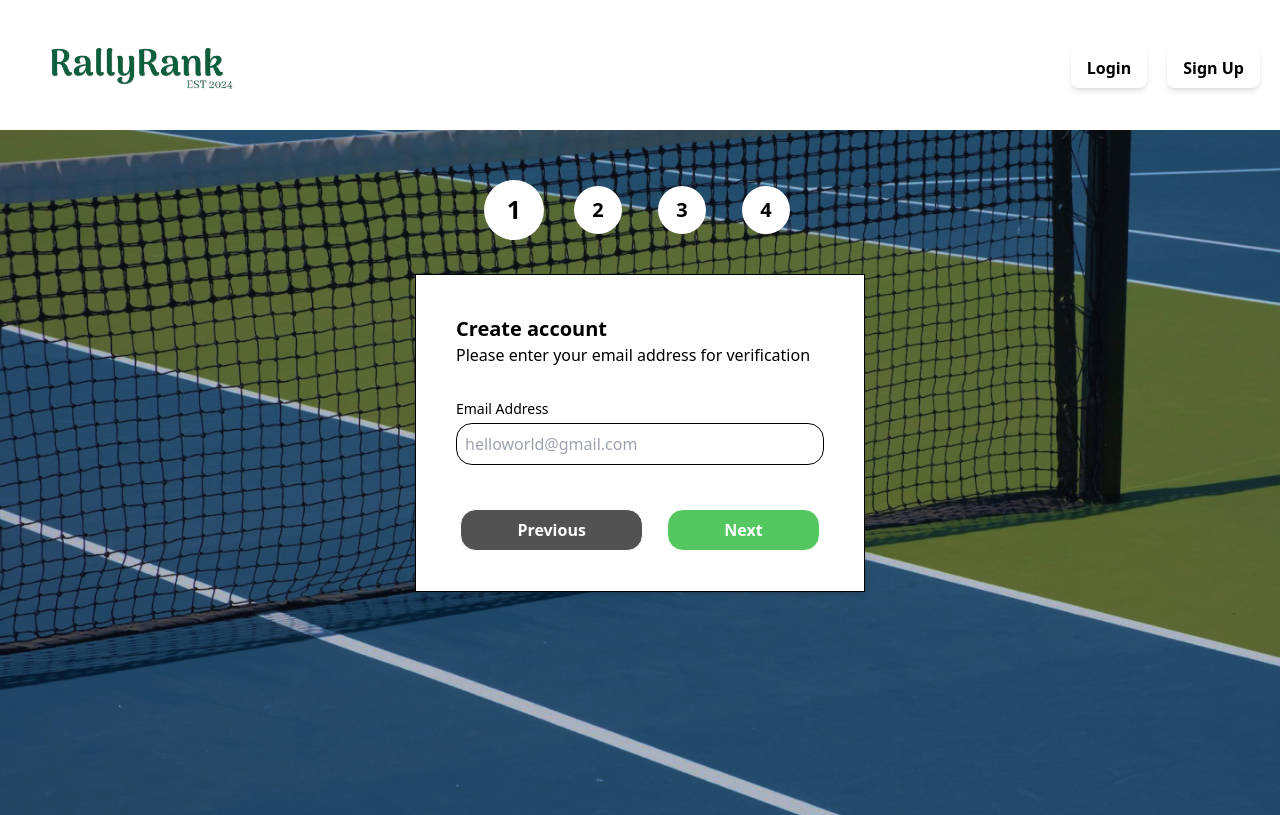
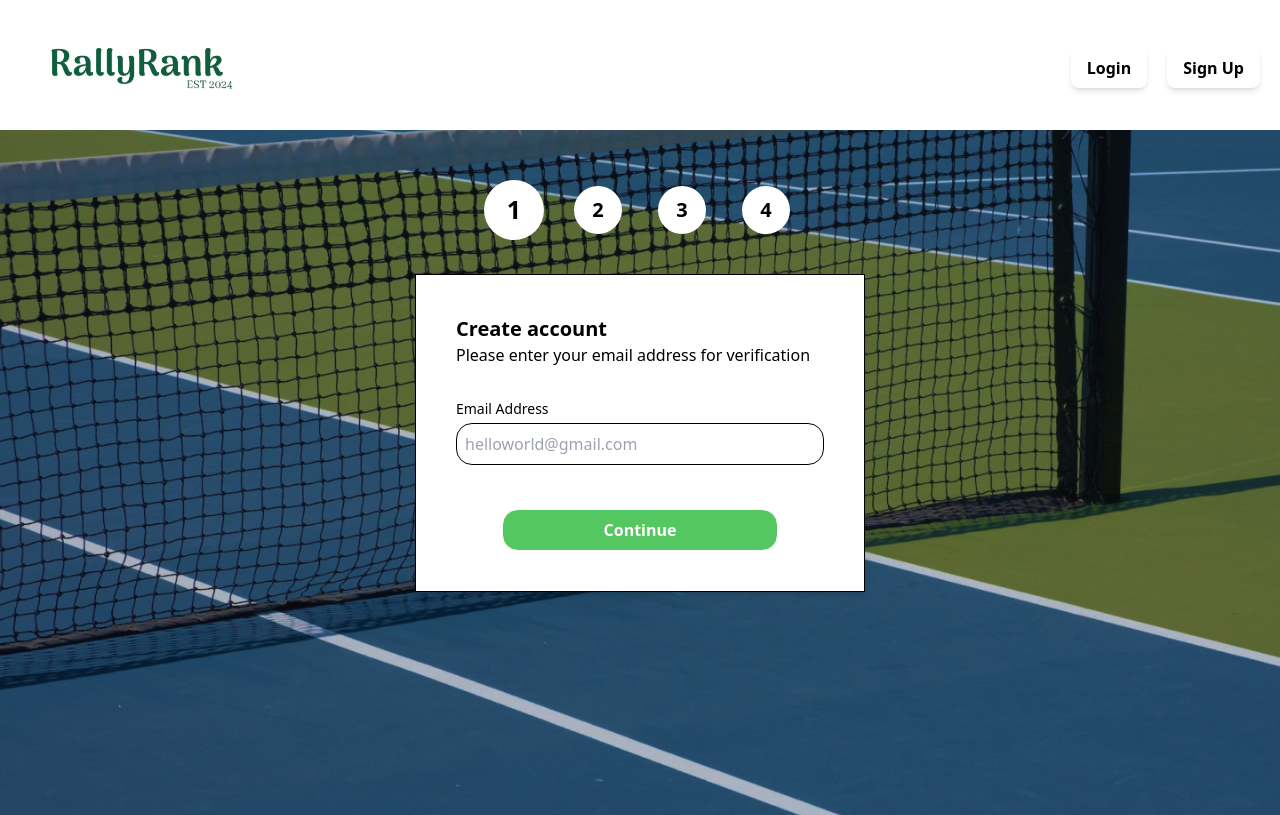
Before and after one commit to zylooooo/CS203, a React (Vite) app in the folder rally-rank-app/: page /sign-up in a window 1280 px wide. Built offline with nearby package versions, Linux system fonts and the light colour scheme; the HTML template or start-up script is replaced by a standard one.

Commit message:
Minor Visual Changes

```diff
--- a/rally-rank-app/src/public/SignUp.jsx
+++ b/rally-rank-app/src/public/SignUp.jsx
@@ -34,8 +34,6 @@ function SignUp() {
         // Replace with POST request to backend
         console.log(data);
       }
-    } else {
-      console.log("Please fill all required fields.");
     }
 
     // if (step < 4) {
@@ -57,10 +55,12 @@ function SignUp() {
       setClickableSteps([...clickableSteps, step]);
       setStep(stepNumber);
     }
+
     // if (clickableSteps.includes(stepNumber)) {
     //   setClickableSteps([...clickableSteps, step]);
     //   setStep(stepNumber);
     // }
+
   };
 
   const steps = [1, 2, 3, 4];
@@ -92,7 +92,7 @@ function SignUp() {
           ))}
         </div>
 
-          {/* improve functionality: CHECK THAT ALL INPUTS ARE VALID/NOT NULL BEFORE SUBMITTING POST REQ */}
+          {/* improve user experience: CHECK THAT ALL INPUTS ARE VALID/NOT NULL BEFORE SUBMITTING POST REQ */}
 
           {/* FORM CONTAINER */}
           <div className = "card rounded-none bg-primary-color-white flex justify-center border p-10">
@@ -104,24 +104,23 @@ function SignUp() {
 
               <div className = "flex justify-evenly gap-5 pt-10">
 
-              {/* CHANGE PREVIOUS/NEXT BUTTONS TO : CONTINUE (?) */}
-              {/* & REPLACE PREVIOUS/NEXT BUTTON WITH CHEVRONS NEXT TO THE NUMBERS -- IMPORT HEROICONS */}
+              {/* REPLACE PREVIOUS/NEXT BUTTON WITH CHEVRONS NEXT TO THE NUMBERS (?) -- IMPORT HEROICONS */}
 
-                <button
-                  type = "submit"
+                {/* <button
+                  type = "button"
                   // className="bg-gray-500 text-white font-semibold py-2 px-4 rounded-lg hover:bg-gray-600 shadow-md transition duration-300 ease-in-out"
                   className = "font-bold border px-14 py-2 bg-secondary-color-light-gray text-primary-color-white hover:bg-primary-color-green hover:cursor-pointer"
                   onClick = {() => setStep(step - 1)}
                   disabled = {step === 1}
                 >
                   Previous
-                </button>
+                </button> */}
                 <button
                   type = "submit"
-                  // className="bg-blue-500 text-white font-semibold py-2 px-4 rounded-lg hover:bg-blue-600 shadow-md transition duration-300 ease-in-out"
-                  className = "font-bold border px-14 py-2 bg-primary-color-green text-primary-color-white hover:bg-secondary-color-dark-green"
+                  // className = "font-bold border px-14 py-2 bg-primary-color-green text-primary-color-white hover:bg-secondary-color-dark-green transition duration-300 ease-in-out"
+                  className = "font-bold border px-14 py-2 w-3/4 bg-primary-color-green text-primary-color-white hover:bg-secondary-color-dark-green transition duration-300 ease-in-out"
                 >
-                  {step === 4 ? "Submit" : "Next"}
+                  {step === 4 ? "Submit" : "Continue"}
                 </button>
               </div>
             </form>
```
